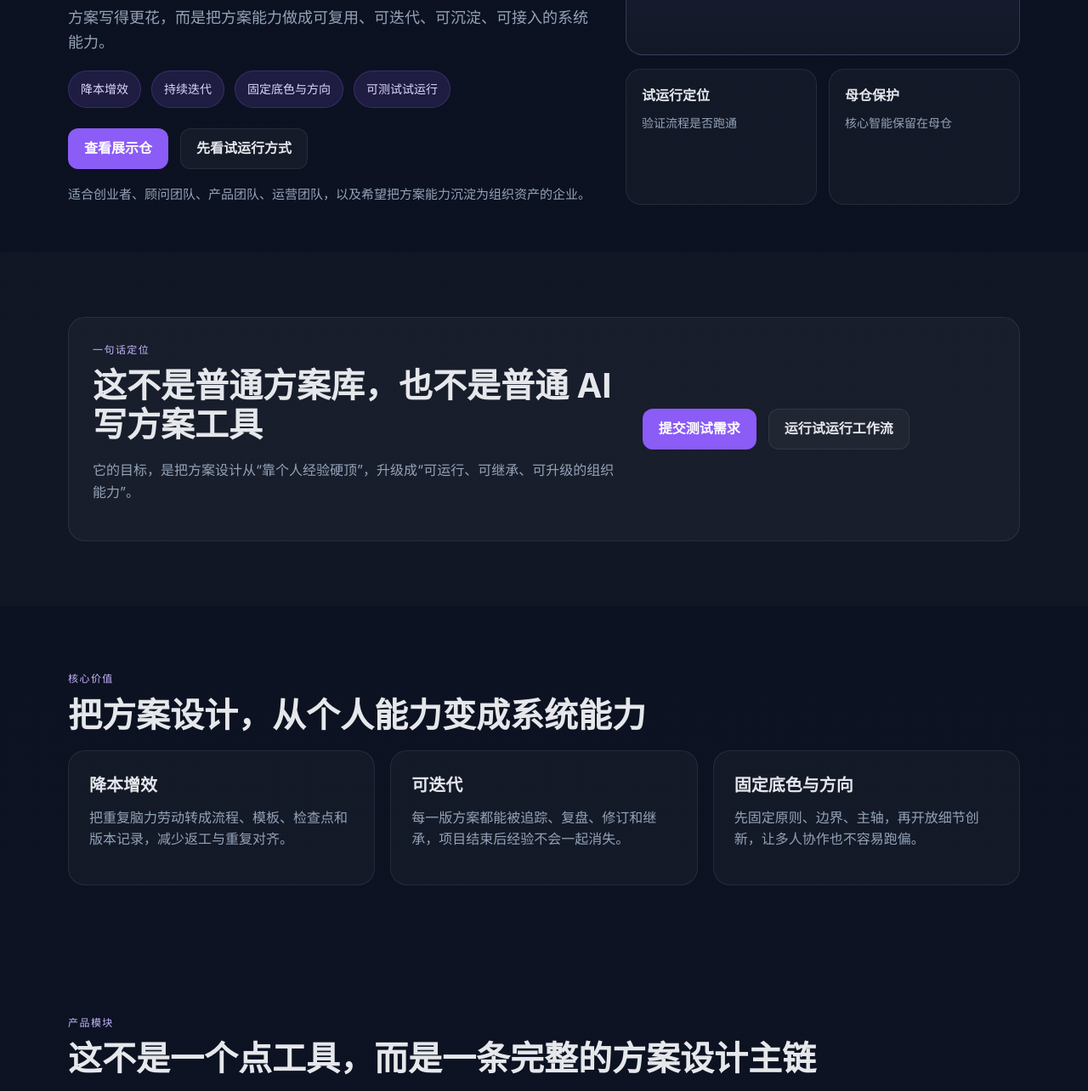
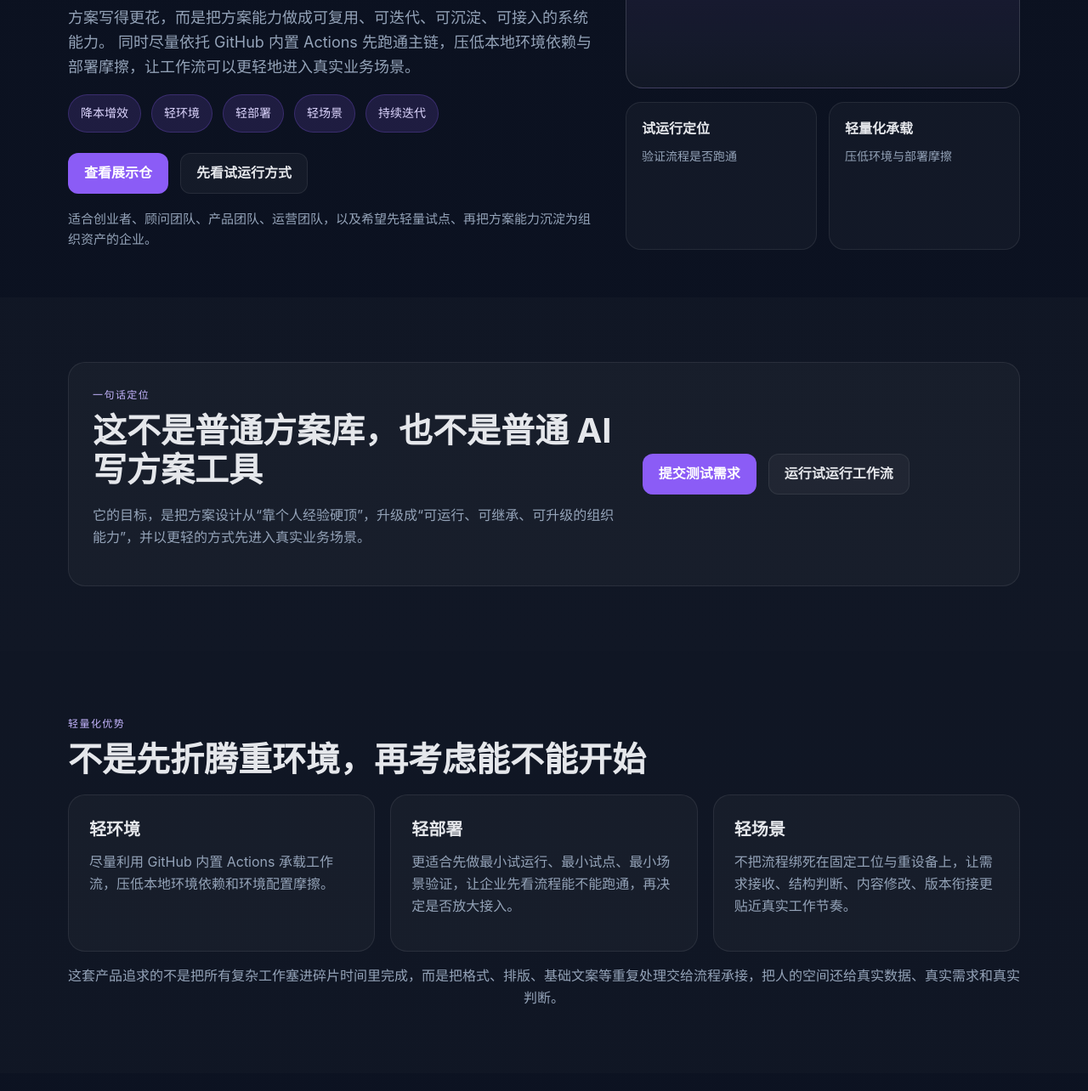
Before and after one commit to yu5-520/Solution-Design-Engineering-Showcase-Repository, a plain HTML site: page docs/index.html in a window 1280 px wide. Shown: the part 448-1732 px from the top of the page at 85% size. Drawn offline with Linux system fonts and the light colour scheme.

Commit message:
Add lightweight positioning to homepage and docs site

```diff
--- a/docs/index.html
+++ b/docs/index.html
@@ -4,16 +4,16 @@
   <meta charset="utf-8">
   <meta name="viewport" content="width=device-width, initial-scale=1">
   <title>方案设计工程化｜Showcase Trial v1</title>
-  <meta name="description" content="方案设计工程化展示站。用于展示、试运行、测试与合作沟通。">
+  <meta name="description" content="轻量化方案设计工作流展示站。用于展示、试运行、测试与合作沟通。">
   <meta name="theme-color" content="#0f172a">
   <meta property="og:type" content="website">
   <meta property="og:title" content="方案设计工程化｜Showcase Trial v1">
-  <meta property="og:description" content="让方案设计，从个人硬顶，变成组织基础设施。基于 GitHub + AI + 人工节点协同运行的方案设计工程化系统。">
+  <meta property="og:description" content="让方案设计，从个人硬顶，变成轻量可接入的组织基础设施。尽量依托 GitHub 内置 Actions 压低环境与部署摩擦。">
   <meta property="og:image" content="https://yu5-520.github.io/Solution-Design-Engineering-Showcase-Repository/assets/og-cover.svg">
   <meta property="og:url" content="https://yu5-520.github.io/Solution-Design-Engineering-Showcase-Repository/">
   <meta name="twitter:card" content="summary_large_image">
   <meta name="twitter:title" content="方案设计工程化｜Showcase Trial v1">
-  <meta name="twitter:description" content="让方案设计，从个人硬顶，变成组织基础设施。">
+  <meta name="twitter:description" content="让方案设计，从个人硬顶，变成轻量可接入的组织基础设施。">
   <meta name="twitter:image" content="https://yu5-520.github.io/Solution-Design-Engineering-Showcase-Repository/assets/og-cover.svg">
   <link rel="icon" type="image/svg+xml" href="./assets/favicon.svg">
   <link rel="apple-touch-icon" href="./assets/favicon.svg">
@@ -31,6 +31,7 @@
       </a>
       <nav>
         <a href="#product">产品模块</a>
+        <a href="#lightweight">轻量化</a>
         <a href="#flow">运行链路</a>
         <a href="#trial">试运行</a>
         <a href="#examples">测试示例</a>
@@ -52,19 +53,21 @@
           <p class="hero-text">
             一个基于 GitHub + AI + 人工节点协同运行的方案设计工程化系统。
             它不是把方案写得更花，而是把方案能力做成可复用、可迭代、可沉淀、可接入的系统能力。
+            同时尽量依托 GitHub 内置 Actions 先跑通主链，压低本地环境依赖与部署摩擦，让工作流可以更轻地进入真实业务场景。
           </p>
           <div class="tags">
             <span>降本增效</span>
+            <span>轻环境</span>
+            <span>轻部署</span>
+            <span>轻场景</span>
             <span>持续迭代</span>
-            <span>固定底色与方向</span>
-            <span>可测试试运行</span>
           </div>
           <div class="actions">
             <a class="btn btn-primary" href="https://github.com/yu5-520/Solution-Design-Engineering-Showcase-Repository" target="_blank" rel="noreferrer">查看展示仓</a>
             <a class="btn btn-secondary" href="#trial">先看试运行方式</a>
           </div>
           <div class="hero-note">
-            适合创业者、顾问团队、产品团队、运营团队，以及希望把方案能力沉淀为组织资产的企业。
+            适合创业者、顾问团队、产品团队、运营团队，以及希望先轻量试点、再把方案能力沉淀为组织资产的企业。
           </div>
         </div>
 
@@ -75,7 +78,7 @@
             <ul>
               <li>展示仓承载展示、试运行、测试与接入沟通</li>
               <li>母仓承载 Python 智能核心与后续演进能力</li>
-              <li>客户可先验证流程是否跑通，不等于默认开放母仓核心</li>
+              <li>尽量利用 GitHub 内置 Actions 先跑通主链，降低试运行门槛</li>
             </ul>
           </div>
           <div class="metric-row">
@@ -84,8 +87,8 @@
               <span>验证流程是否跑通</span>
             </div>
             <div class="metric-card">
-              <strong>母仓保护</strong>
-              <span>核心智能保留在母仓</span>
+              <strong>轻量化承载</strong>
+              <span>压低环境与部署摩擦</span>
             </div>
           </div>
         </div>
@@ -97,12 +100,34 @@
         <div>
           <p class="section-label">一句话定位</p>
           <h2>这不是普通方案库，也不是普通 AI 写方案工具</h2>
-          <p>它的目标，是把方案设计从“靠个人经验硬顶”，升级成“可运行、可继承、可升级的组织能力”。</p>
+          <p>它的目标，是把方案设计从“靠个人经验硬顶”，升级成“可运行、可继承、可升级的组织能力”，并以更轻的方式先进入真实业务场景。</p>
         </div>
         <div class="mini-cta">
           <a class="btn btn-primary" href="https://github.com/yu5-520/Solution-Design-Engineering-Showcase-Repository/issues/new?template=input-request.yml" target="_blank" rel="noreferrer">提交测试需求</a>
           <a class="btn btn-secondary" href="https://github.com/yu5-520/Solution-Design-Engineering-Showcase-Repository/actions/workflows/runbook-guard-v2.yml" target="_blank" rel="noreferrer">运行试运行工作流</a>
         </div>
+      </div>
+    </section>
+
+    <section id="lightweight" class="section alt-soft">
+      <div class="container">
+        <p class="section-label">轻量化优势</p>
+        <h2>不是先折腾重环境，再考虑能不能开始</h2>
+        <div class="card-grid three">
+          <article class="card">
+            <h3>轻环境</h3>
+            <p>尽量利用 GitHub 内置 Actions 承载工作流，压低本地环境依赖和环境配置摩擦。</p>
+          </article>
+          <article class="card">
+            <h3>轻部署</h3>
+            <p>更适合先做最小试运行、最小试点、最小场景验证，让企业先看流程能不能跑通，再决定是否放大接入。</p>
+          </article>
+          <article class="card">
+            <h3>轻场景</h3>
+            <p>不把流程绑死在固定工位与重设备上，让需求接收、结构判断、内容修改、版本衔接更贴近真实工作节奏。</p>
+          </article>
+        </div>
+        <div class="flow-caption">这套产品追求的不是把所有复杂工作塞进碎片时间里完成，而是把格式、排版、基础文案等重复处理交给流程承接，把人的空间还给真实数据、真实需求和真实判断。</div>
       </div>
     </section>
 
```
Also changed, not shown: 1 other file.
